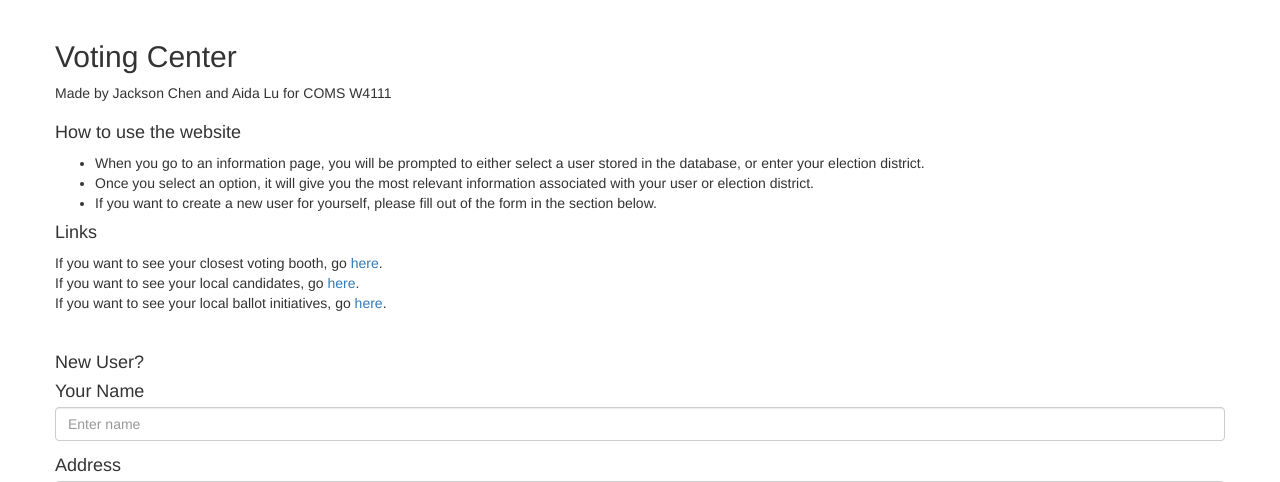
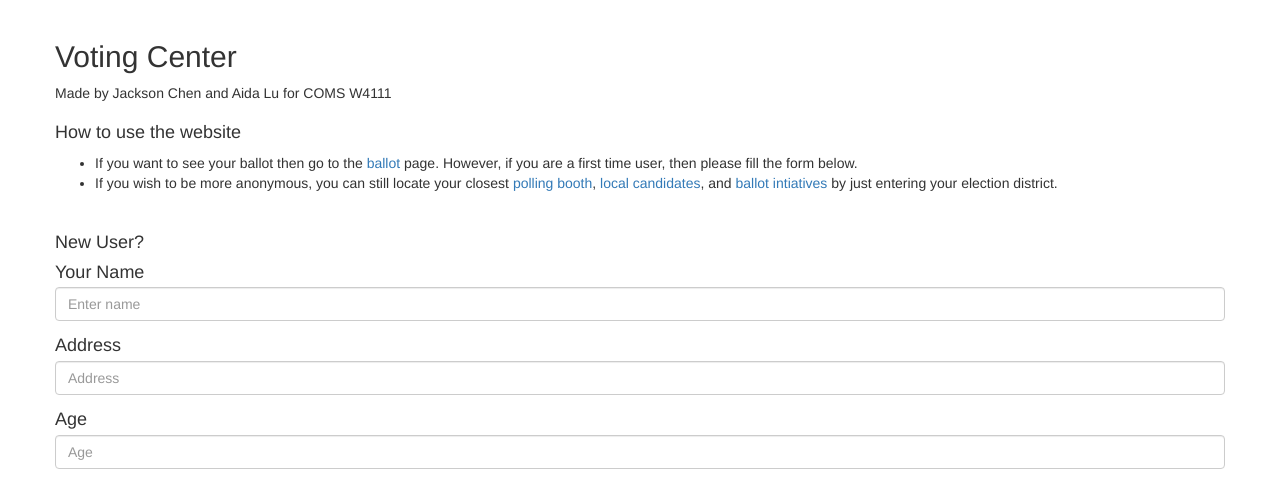
Before and after one commit to jacksonchen/databases, a Flask app: template templates/index.html in a window 1280 px wide. Shown: the part 52-534 px from the top of the page. Run offline with Flask 2, Linux system fonts and the light colour scheme; the template is opened without the code that fills it, so the values that code supplies are empty; parts of the project's set-up code (start-up, migrations or seed data) failed here and were passed over; some libraries are stand-ins or nearby versions.

Commit message:
Update instruction

```diff
--- a/templates/index.html
+++ b/templates/index.html
@@ -24,15 +24,10 @@
       <div class="row">
         <h4>How to use the website</h4>
         <ul>
-          <li>When you go to an information page, you will be prompted to either select a user stored in the database, or enter your election district.</li>
-          <li>Once you select an option, it will give you the most relevant information associated with your user or election district.</li>
-          <li>If you want to create a new user for yourself, please fill out of the form in the section below.</li>
+          <li>If you want to see your ballot then go to the <a href="ballot">ballot</a> page. However, if you are a first time user, then please fill the form below.</li>
+          <li>If you wish to be more anonymous, you can still locate your closest <a href="booth">polling booth</a>, <a href="candidates">local candidates</a>, and <a href="initiative">ballot intiatives</a>
+              by just entering your election district.</li>
         </ul>
-
-        <h4>Links</h4>
-        <p>If you want to see your closest voting booth, go <a href="booth">here</a>.<br>
-        If you want to see your local candidates, go <a href="candidate">here</a>.<br>
-        If you want to see your local ballot initiatives, go <a href="initiative">here</a>.</p>
 
         <br>
         <h4>New User?<h4>
```
